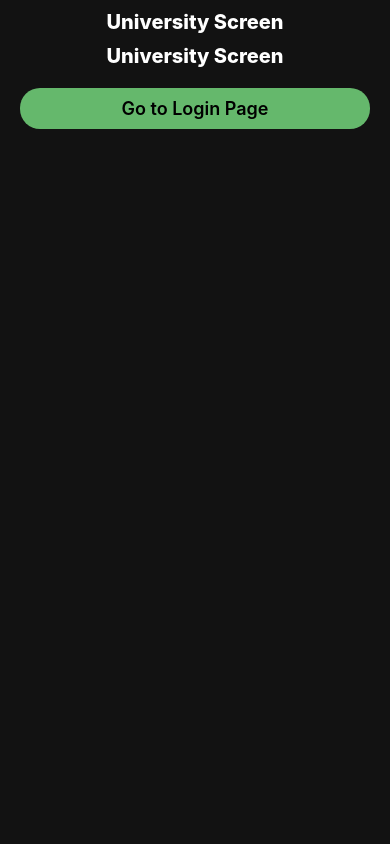
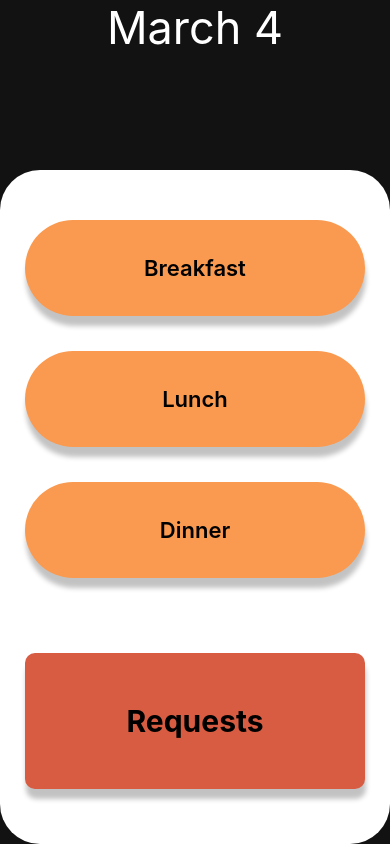
Before and after one commit to AyujVerma/MealMatch, a React Native app: screen /University in a window 390 px wide. Built offline with nearby package versions, Linux system fonts and the light colour scheme.

Commit message:
nathan changes to University

```diff
--- a/University.js
+++ b/University.js
@@ -1,4 +1,4 @@
-import React from 'react';
+import React, { useState, useEffect } from 'react';
 import {
     Dimensions,
     SafeAreaView,
@@ -6,31 +6,125 @@ import {
     StyleSheet,
     Text,
     TouchableOpacity,
+    View,
 } from 'react-native';
 
 export default function University({ navigation }) {
 
+    const [currentDate, setcurrentDate] = useState('')
+
+    const monthName = ['January', 'Febuary', 'March', 'April', 'May',
+        'June', 'July', 'August', 'September', 'October', 'November', 'December']
+
+    useEffect(() => {
+        var date = new Date().getDate()
+        var month = new Date().getMonth()
+
+        setcurrentDate(
+            monthName[month] + ' ' + date
+        )
+    }, [])
+
     return (
+            <ScrollView>
                 <SafeAreaView style={styles.mainView}>
-            <ScrollView>
-                <Text style={styles.title}>University Screen</Text>
-                <Text style={styles.title}>University Screen</Text>
+                <Text style={styles.dateStyle}>
+                    {currentDate}
+                </Text>
+                </SafeAreaView>
+                <View
+                    style={{
+                        paddingTop: 0,
+                        padding: 0,
+                        backgroundColor: 'white',
+                        position: 'absolute',
+                        top: 170,
+                        bottom: 0,
+                        width: 390,
+                        borderRadius: 40
+                      }}>
                     <TouchableOpacity
                         style={{
-                        margin: 20,
-                        backgroundColor: '#65b86c',
-                        borderRadius: 20,
-                        padding: 10,
+                            margin: 25,
+                            marginTop: 50,
+                            backgroundColor: '#fa9a50',
+                            borderRadius: 50,
+                            padding: 35,
                             justifyContent: 'center',
                             alignItems: 'center',
+                            shadowColor: 'rgba(0, 0, 0, 0.8)',
+                            shadowOpacity: 0.3,
+                            elevation: 20,
+                            shadowRadius: 5 ,
+                            shadowOffset : { width: 1, height: 10},
                         }}
                         onPress={() => navigation.navigate('Login')}>
-                    <Text style={{ color: 'black', fontWeight: '600', fontSize: 18 }}>
-                        Go to Login Page
+                        <Text style={{ color: 'black', fontWeight: '600', fontSize: 22 }}>
+                            Breakfast
                         </Text>
                     </TouchableOpacity>
+                    <TouchableOpacity
+                        style={{
+                            margin: 25,
+                            marginTop: 10,
+                            backgroundColor: '#fa9a50',
+                            borderRadius: 50,
+                            padding: 35,
+                            justifyContent: 'center',
+                            alignItems: 'center',
+                            shadowColor: 'rgba(0, 0, 0, 0.8)',
+                            shadowOpacity: 0.3,
+                            elevation: 20,
+                            shadowRadius: 5 ,
+                            shadowOffset : { width: 1, height: 10},
+                        }}
+                        onPress={() => navigation.navigate('Login')}>
+                        <Text style={{ color: 'black', fontWeight: '600', fontSize: 22 }}>
+                            Lunch
+                        </Text>
+                    </TouchableOpacity>
+                    <TouchableOpacity
+                        style={{
+                            margin: 25,
+                            marginTop: 10,
+                            backgroundColor: '#fa9a50',
+                            borderRadius: 50,
+                            padding: 35,
+                            justifyContent: 'center',
+                            alignItems: 'center',
+                            shadowColor: 'rgba(0, 0, 0, 0.8)',
+                            shadowOpacity: 0.3,
+                            elevation: 20,
+                            shadowRadius: 5 ,
+                            shadowOffset : { width: 1, height: 10},
+                        }}
+                        onPress={() => navigation.navigate('Login')}>
+                        <Text style={{ color: 'black', fontWeight: '600', fontSize: 22 }}>
+                            Dinner
+                        </Text>
+                    </TouchableOpacity>
+                    <TouchableOpacity
+                        style={{
+                            margin: 25,
+                            marginTop: 50,
+                            backgroundColor: '#d75c42',
+                            borderRadius: 10,
+                            padding: 50,
+                            justifyContent: 'center',
+                            alignItems: 'center',
+                            shadowColor: 'rgba(0, 0, 0, 0.8)',
+                            shadowOpacity: 0.3,
+                            elevation: 20,
+                            shadowRadius: 5 ,
+                            shadowOffset : { width: 1, height: 10},
+                        }}
+                        onPress={() => navigation.navigate('Login')}>
+                        <Text style={{ color: 'black', fontWeight: '700', fontSize: 30 }}>
+                            Requests
+                        </Text>
+                    </TouchableOpacity>
+                </View>
             </ScrollView>
-        </SafeAreaView>
     );
 }
 
@@ -40,11 +134,16 @@ const styles = StyleSheet.create({
         width: Dimensions.get('window').width,
         backgroundColor: '#121212',
     },
-    title: {
-        fontSize: 20,
-        fontWeight: '800',
+    // title: {
+    //     fontSize: 20,
+    //     fontWeight: '800',
+    //     textAlign: 'center',
+    //     marginTop: 10,
+    //     color: 'white',
+    // },
+    dateStyle: {
         textAlign: 'center',
-        marginTop: 10,
-        color: 'white',
-    },
+        fontSize: 45,
+        color: 'white'
+    }
 });
```
Lines whose indentation alone changed are shown as unchanged.
